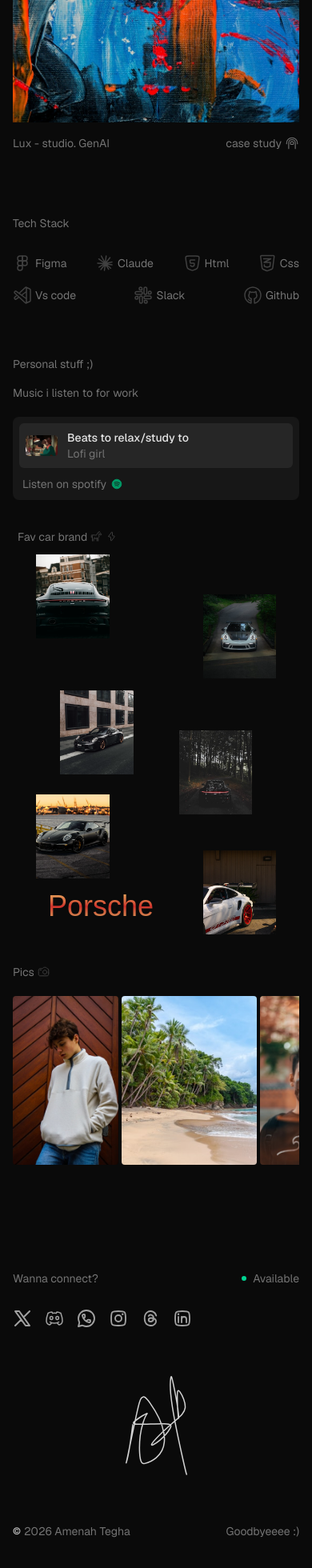
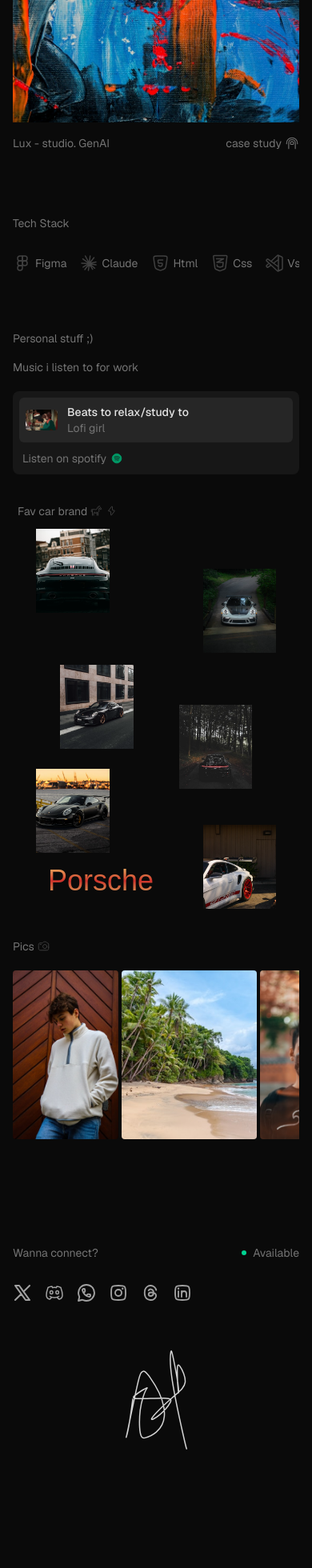
Before and after one commit to jonathankalu/tega.space, a Next.js app: page / in a window 390 px wide. Shown: the part 2455-4415 px from the top of the page at 80% size. After the commit the page ends 4267 px from the top, so only its background shows below. Built offline with nearby package versions, Linux system fonts and the light colour scheme; a web font is replaced by a local one.

Commit message:
first push

```diff
--- a/app/globals.css
+++ b/app/globals.css
@@ -43,3 +43,7 @@
 }
 
 html { scroll-behavior: smooth; }
+
+
+.scrollbar-hide::-webkit-scrollbar { display: none; }
+.scrollbar-hide { -ms-overflow-style: none; scrollbar-width: none; }
--- a/app/page.tsx
+++ b/app/page.tsx
@@ -8,7 +8,7 @@
 export default function Home() {
   return (
     <div className="flex flex-col flex-1 items-center font-sans min-h-screen text-foreground">
-      <main className="flex flex-1 w-full max-w-2xl flex-col items-center py-9 px-4 md:px-8 gap-16 overflow-x-hidden">
+      <main className="flex flex-1 w-full max-w-2xl flex-col items-center pt-9 pb-0 px-4 md:px-8 gap-16 overflow-x-hidden">
 
         {/* Nav & Header */}
         <div className="flex flex-col items-center gap-[46px] w-full">
@@ -148,14 +148,14 @@
         {/* Tech Stack */}
         <div className="flex flex-col gap-7 w-full">
           <span className="text-muted text-sm">Tech Stack</span>
-          <div className="flex flex-wrap justify-between gap-4 w-full text-muted">
-            <div className="flex items-center gap-1"><Image src="/assets/tech-figma.svg" alt="Figma" width={24} height={24} /> <span className="text-sm">Figma</span></div>
-            <div className="flex items-center gap-1"><Image src="/assets/tech-claude.svg" alt="Claude" width={24} height={24} /> <span className="text-sm">Claude</span></div>
-            <div className="flex items-center gap-1"><Image src="/assets/tech-html.svg" alt="Html" width={24} height={24} /> <span className="text-sm">Html</span></div>
-            <div className="flex items-center gap-1"><Image src="/assets/tech-css.svg" alt="Css" width={24} height={24} /> <span className="text-sm">Css</span></div>
-            <div className="flex items-center gap-1"><Image src="/assets/tech-vscode.svg" alt="Vs code" width={24} height={24} /> <span className="text-sm">Vs code</span></div>
-            <div className="flex items-center gap-1"><Image src="/assets/tech-slack.svg" alt="Slack" width={24} height={24} /> <span className="text-sm">Slack</span></div>
-            <div className="flex items-center gap-1"><Image src="/assets/tech-github.svg" alt="Github" width={24} height={24} /> <span className="text-sm">Github</span></div>
+          <div className="flex flex-nowrap overflow-x-auto scrollbar-hide gap-4 w-full text-muted pb-2">
+            <div className="flex items-center gap-1 flex-shrink-0"><Image src="/assets/tech-figma.svg" alt="Figma" width={24} height={24} /> <span className="text-sm">Figma</span></div>
+            <div className="flex items-center gap-1 flex-shrink-0"><Image src="/assets/tech-claude.svg" alt="Claude" width={24} height={24} /> <span className="text-sm">Claude</span></div>
+            <div className="flex items-center gap-1 flex-shrink-0"><Image src="/assets/tech-html.svg" alt="Html" width={24} height={24} /> <span className="text-sm">Html</span></div>
+            <div className="flex items-center gap-1 flex-shrink-0"><Image src="/assets/tech-css.svg" alt="Css" width={24} height={24} /> <span className="text-sm">Css</span></div>
+            <div className="flex items-center gap-1 flex-shrink-0"><Image src="/assets/tech-vscode.svg" alt="Vs code" width={24} height={24} /> <span className="text-sm">Vs code</span></div>
+            <div className="flex items-center gap-1 flex-shrink-0"><Image src="/assets/tech-slack.svg" alt="Slack" width={24} height={24} /> <span className="text-sm">Slack</span></div>
+            <div className="flex items-center gap-1 flex-shrink-0"><Image src="/assets/tech-github.svg" alt="Github" width={24} height={24} /> <span className="text-sm">Github</span></div>
           </div>
         </div>
 
@@ -174,7 +174,7 @@
                   <span className="text-[#737373] text-sm">Lofi girl</span>
                 </div>
               </div>
-              <a href="#" className="flex items-center gap-1.5 text-[#737373] text-sm hover:text-[#E5E5E5] transition-colors px-1 pb-0.5">
+              <a href="#" className="flex items-center gap-1.5 text-[#737373] text-sm hover:text-[#E5E5E5] transition-colors px-1 pb-0.5 flex-shrink-0">
                 Listen on spotify
                 <Image src="/assets/spotify.svg" alt="Spotify" width={14} height={14} />
               </a>
@@ -238,7 +238,7 @@
         </div>
 
         {/* Footer */}
-        <div className="flex flex-col gap-7 w-full pt-16 pb-8">
+        <div className="flex flex-col gap-7 w-full pt-16 pb-0">
           <div className="flex justify-between w-full">
             <span className="text-muted text-sm">Wanna connect?</span>
             <div className="flex items-center gap-2">
@@ -249,11 +249,11 @@
 
           <SocialLinks />
 
-          <div className="w-full flex justify-center py-8">
+          <div className="w-full flex justify-center pt-8">
             <Image src="/assets/footer-curve.svg" alt="Curve" width={77} height={124} />
           </div>
 
-          <div className="flex justify-between items-center w-full">
+          <div className="hidden md:flex justify-between items-center w-full mt-4">
             <div className="flex items-center gap-1">
               <span className="text-xs">&copy;</span>
               <span className="text-muted text-sm">2026 Amenah Tegha</span>
```
